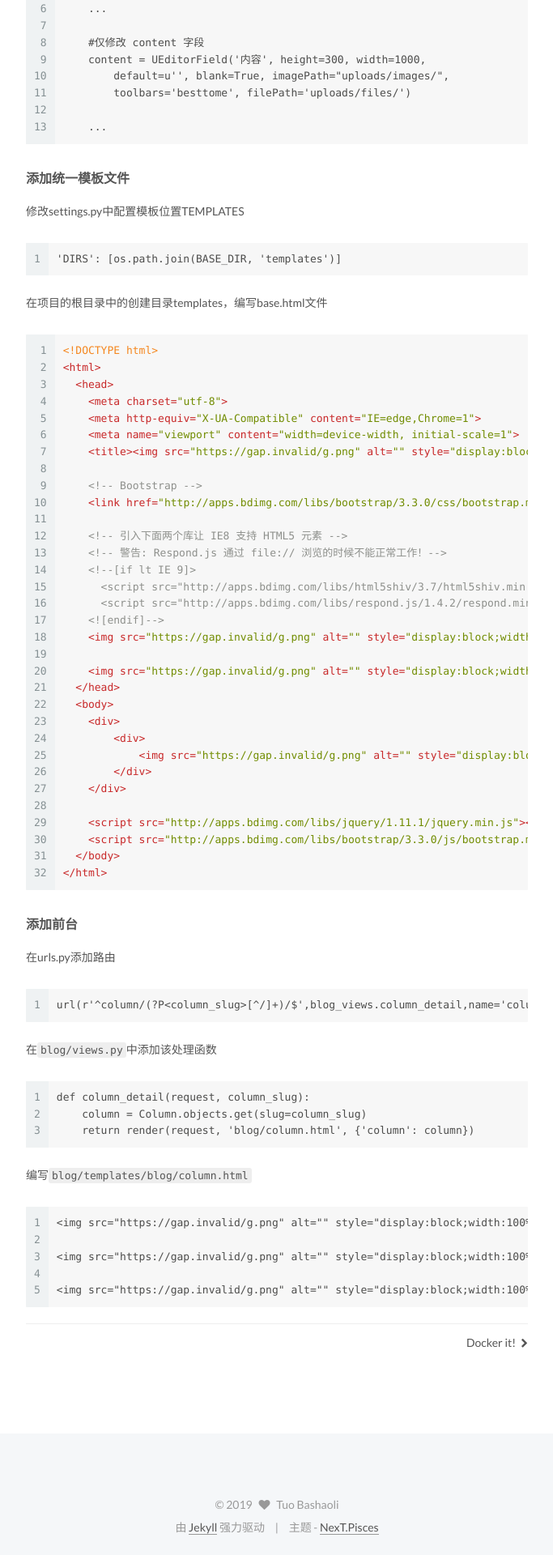
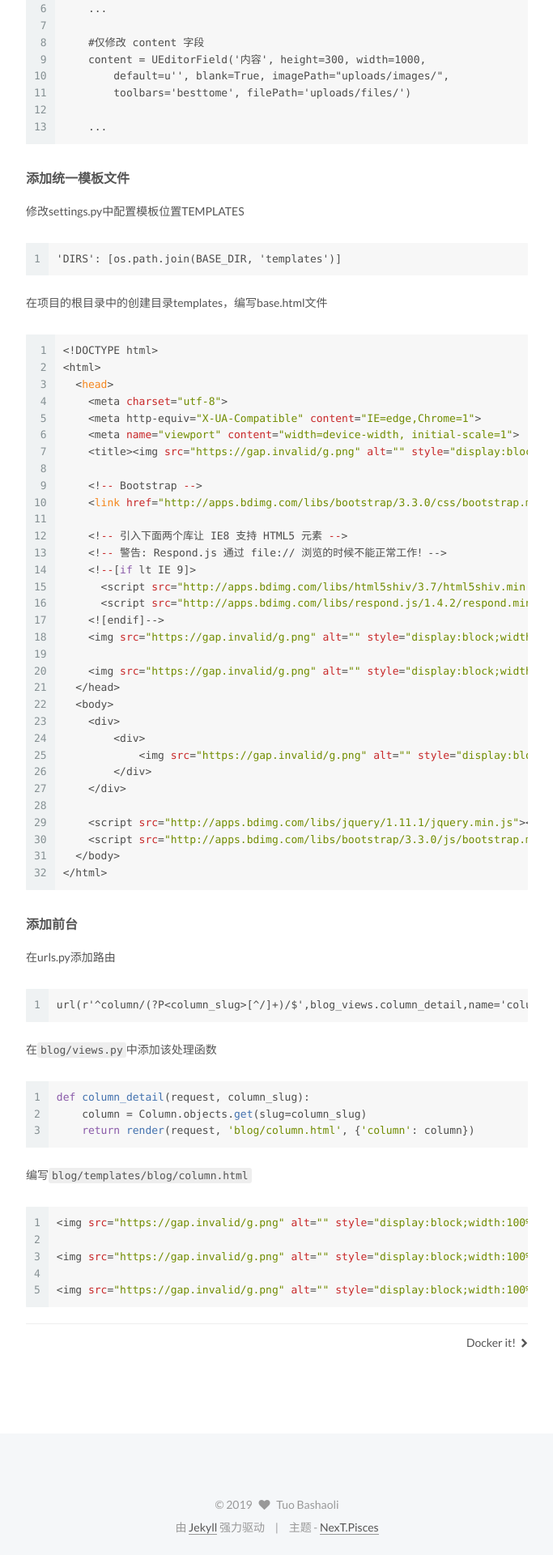
Before and after one commit to tuobashaoli/tuobashaoli.github.io, a Jekyll site: the page built from _posts/2019-10-09-django.markdown, in a window 1280 px wide. Shown: the part 3873-5793 px from the top of the page at 81% size, without its empty margins (428-1111 px from the left). Built offline with Jekyll 4.4.1, drawn with Linux system fonts in a browser that asks for light colours; comment, search, counter and statistics services are not loaded.

Commit message:
update django

````diff
--- a/_posts/2019-10-09-django.markdown
+++ b/_posts/2019-10-09-django.markdown
@@ -204,14 +204,14 @@ class Article(models.Model):
 
 在项目的根目录中的创建目录templates，编写base.html文件
 
-```xml
+```shell
 <!DOCTYPE html>
 <html>
   <head>
     <meta charset="utf-8">
     <meta http-equiv="X-UA-Compatible" content="IE=edge,Chrome=1">
     <meta name="viewport" content="width=device-width, initial-scale=1">
-    <title>{% block title %}欢迎光临{% endblock title %} - 自强学堂</title>
+    <title>{% block title %}欢迎光临{% endblock title %}</title>
 
     <!-- Bootstrap -->
     <link href="http://apps.bdimg.com/libs/bootstrap/3.3.0/css/bootstrap.min.css" rel="stylesheet">
@@ -256,7 +256,7 @@ url(r'^column/(?P<column_slug>[^/]+)/$',blog_views.column_detail,name='column'),
 
 在`blog/views.py`中添加该处理函数
 
-```
+```python
 def column_detail(request, column_slug):
     column = Column.objects.get(slug=column_slug)
     return render(request, 'blog/column.html', {'column': column})
@@ -264,7 +264,7 @@ def column_detail(request, column_slug):
 
 编写`blog/templates/blog/column.html`
 
-```
+```shell
 {% extends "base.html" %}
 
 {% block title %}
````
Also changed, not shown: other parts of _posts/2019-10-09-django.markdown (+1 -1 lines).
